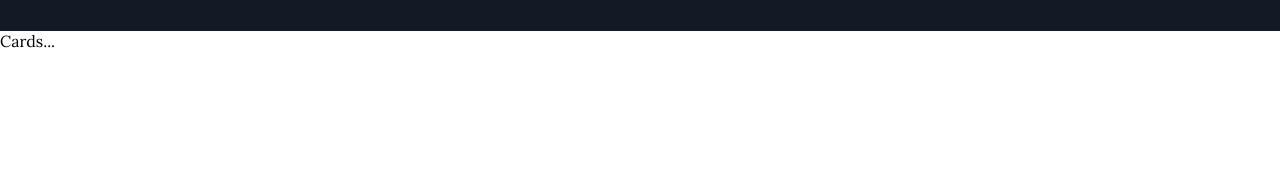
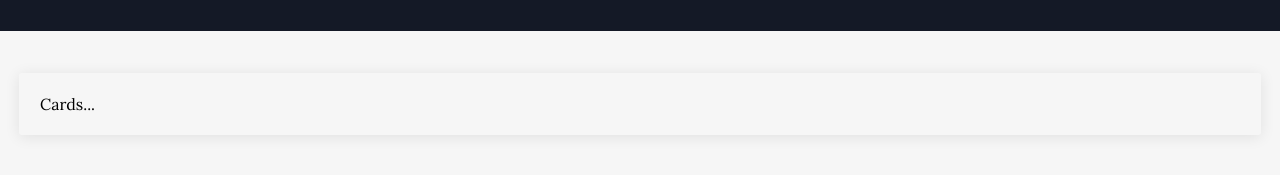
Before and after one commit to jordanhudgens/workshop-html-css-flipping-cards, a plain HTML site: page index.html in a window 1280 px wide. Shown: the part 119-294 px from the top of the page. Drawn offline with Linux system fonts and the light colour scheme.

Commit message:
Added base styles

```diff
--- a/index.html
+++ b/index.html
@@ -22,7 +22,9 @@
     </div>
 
     <div class="container">
-      <div>Cards...</div>
+      <!-- TODO -->
+      <!-- get baseball card images (use IG) -->
+      <div class="content">Cards...</div>
     </div>
   </body>
 </html>
--- a/main.css
+++ b/main.css
@@ -1,11 +1,13 @@
 :root {
   --highlight: #141926;
   --primary: #129fc0;
+  --off-white: #f6f6f6;
 }
 
 body {
   font-family: "Lora", serif;
   margin: 0px;
+  background-color: var(--off-white);
 }
 
 h1,
@@ -28,3 +30,16 @@ h5 {
 .nav > .logo {
   width: 300px;
 }
+
+.container {
+  display: flex;
+  justify-content: center;
+  padding-top: 42px;
+}
+
+.content {
+  border-radius: 3px;
+  box-shadow: 0 2px 15px 0 rgb(0 0 0 / 9%);
+  width: 1200px;
+  padding: 21px;
+}
```
